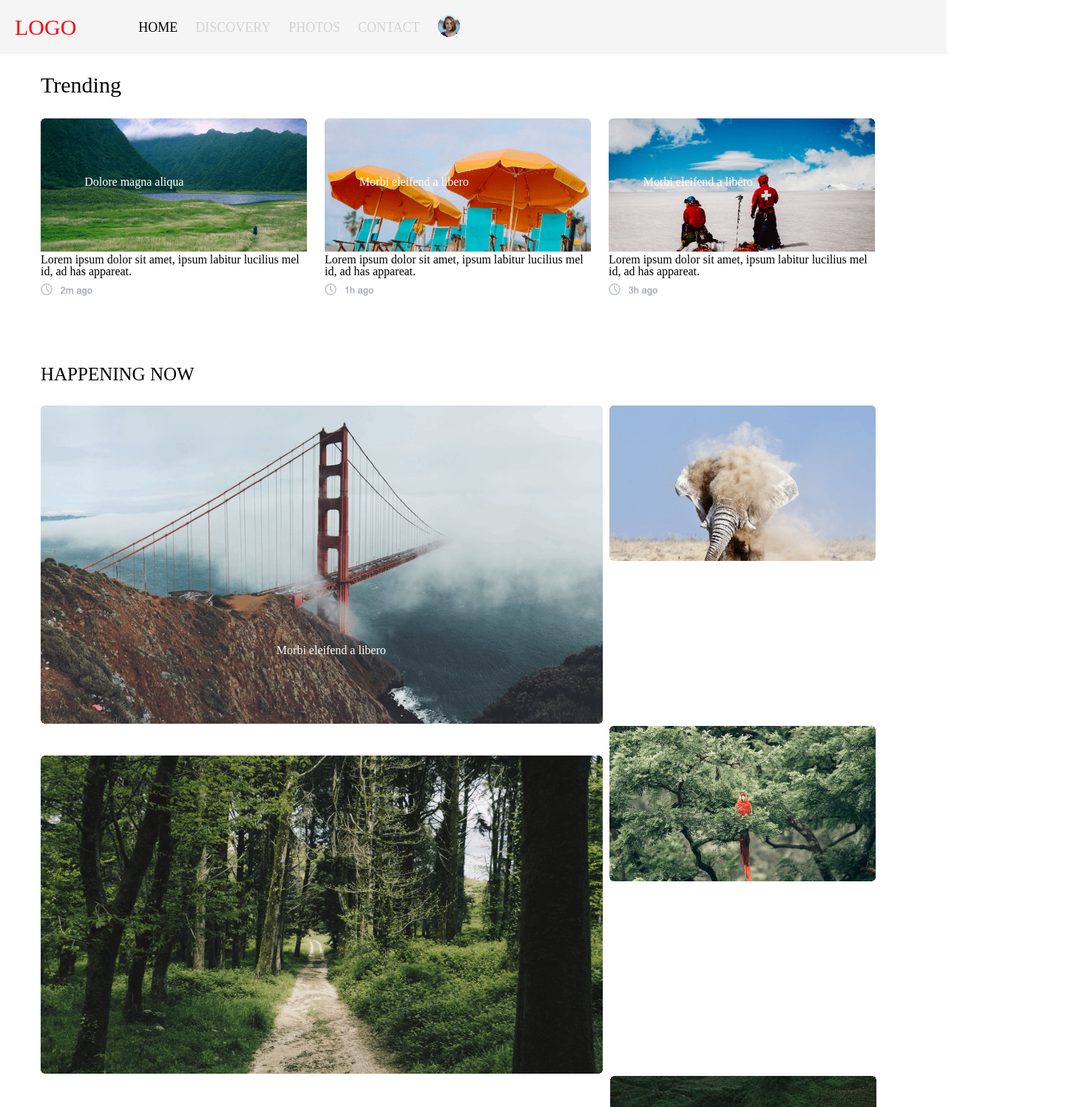
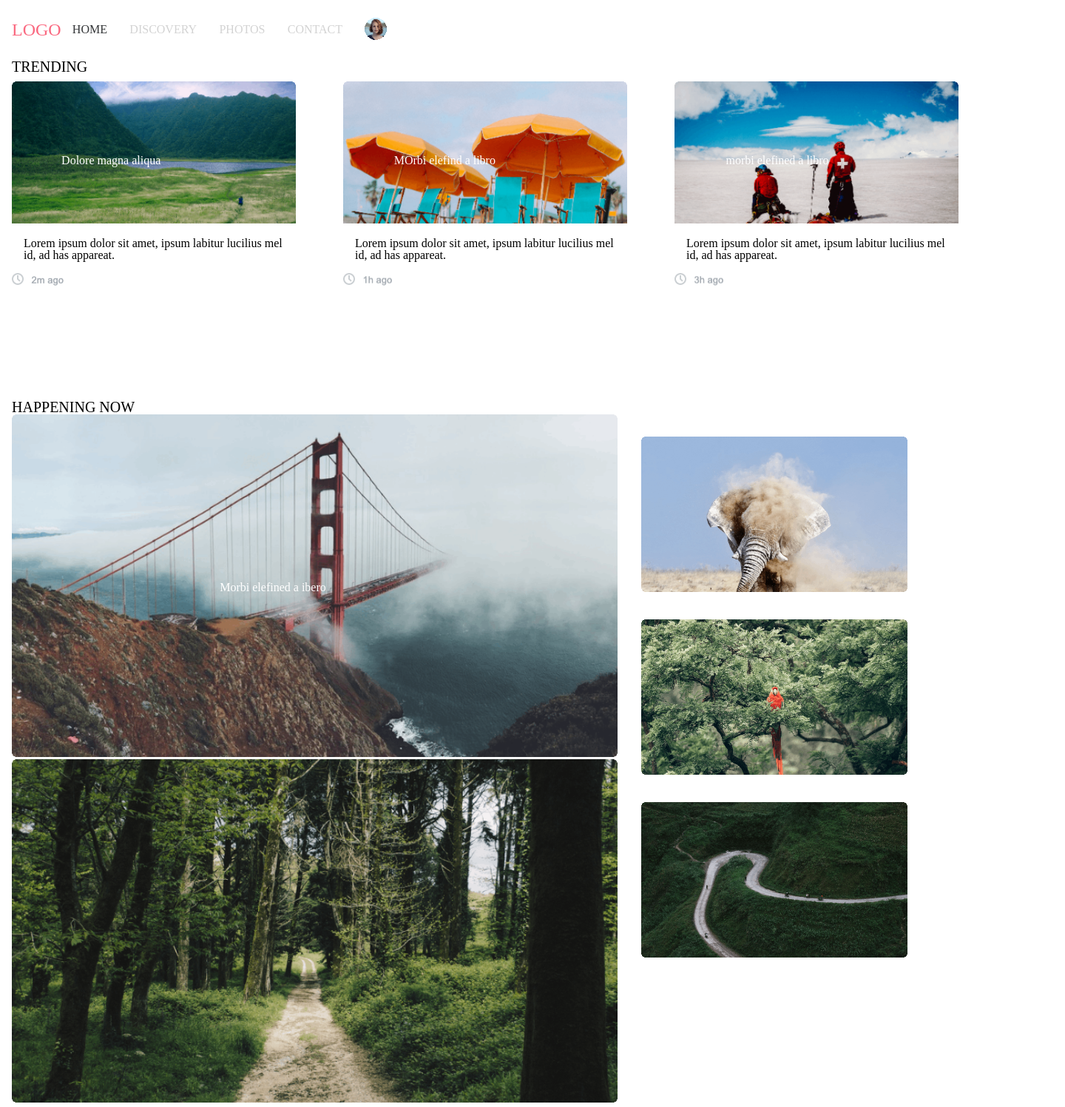
Before and after one commit to lasha023/lecture-5, a plain HTML site: page index.html in a window 1280 px wide. Shown: the top 1496 px of the page at 74% size, 1440 px wide, since content can reach past the window. Drawn offline with Linux system fonts and the light colour scheme.

Commit message:
finished
done

```diff
--- a/css/styles.css
+++ b/css/styles.css
@@ -1,72 +1,141 @@
-header {padding: 20px;
-	background-color: whitesmoke;
-	position: fixed;
-	top: 0;
-	width: 100%;
-	z-index: 100}
-	.logo{font-size: 30px;
-		color: red;
-		display: inline-block;
-		vertical-align: middle;
-		margin-right: 80px;
-		margin-left: 0px;}
-nav{vertical-align: middle;
-display: inline-block;}
+.header{
+	height: 10vh;
+	background-color: white;
+	width: 100vw;
+	position: sticky;
+	z-index: 100;
+}
 
-li{display: inline-block;
-vertical-align: middle;
-margin-right: 20px;}
-li a {font-size: 18px;
-color: lightgrey;}
+.nav{
+	height: 100%;
+	display: flex;
+    flex-direction: row;
+    align-items: center;
+}
 
-.home{color: black;}
-.container {width: 1170px;
- margin: 0 auto;}
-h1{font-size: 30px;
-color: black;
-margin-top: 100px;
-margin-bottom: 30px;}
-.wrapper{ margin-right: 20px;
-	display: inline-block;
-	position: relative;
+.logo > a{
+	color: #FA6980;
+	font-size: 1.5rem;
+	margin-left: 1rem;
 }
-.div1{display: inline-block;}
-h2{position: absolute; top: 50%;
-	left: 50%;
-	transform: translate(-90%,-90%);
-color: white;}
-p{vertical-align: middle; position:
- absolute;}
- article {position: absolute;
- 	margin-top: 40px;}
-h3 {margin-top: 150px;
-font-size: 25px;margin-bottom:
-30px;}
-.hh{position: absolute;
-top: 40%;
-left: 40%;
-transform: translate(-90%,-10%);}
 
-.img11{margin-top: 40px;}
-.ggg{vertical-align: top;
-margin-left: 5px;}
-.gg{margin-left: 770px;}
-footer{width: 1440px;
-height: 200px;
-background-color: #A6ADB4;
-margin-top: 37px;}
-footer p {margin-top: 50px;
-margin-left: 20px;
-color: white;
-display: inline-block;
-vertical-align: top;}
-footer ul{vertical-align: top;
-margin-top: 30px;
-margin-right: 20px;
-margin-bottom: 0px;
-margin-left: 100px;
-color: #CBD0D3}
-.last{color: #CBD0D3;
-margin-left: 40px;}
-footer img{display: inline-block;
-margin-left: 400px;}
+.menu > ul{
+	display: flex;
+	flex-direction: row;
+	align-items: center;
+    width: 150%;
+    justify-content: space-around;
+
+}
+.menu > ul >li > a{
+	color:lightgrey;
+ }
+
+.menu > ul > li:first-of-type > a{
+	color: #343638;
+}
+
+.container {
+	width: 100vw;
+	height: auto;
+	margin-left: 1rem;
+}
+
+.s2 > h1{
+	font-size: 20px;
+
+}
+
+.content{
+	margin-top: 10px;
+    position: relative;
+    display: flex;
+    flex-direction: row;
+    height: 32vh;
+    margin-bottom: 9rem;
+    width: 100vw;
+   justify-content: space-between;
+}
+
+.card {
+	width: 30vw;
+}
+
+.card-img > img {
+	width: 30vw;
+}
+
+.card-img > div > p{
+	position: absolute;
+	transform: translate(50%,-600%);
+	color: white;
+}
+
+.card-txt > p {
+	padding: 1rem;
+}
+.btmcn > div > h1{
+	font-size: 20px;
+	margin-top: 30px;
+}
+
+.btmcn{
+	margin-left: 1rem;
+    width: 65vw;
+    height: 85vh;
+    display: flex;
+    flex-direction: row;
+}
+
+.div2 > p{
+	position: absolute;
+	color: white;
+	transform: translate(196%,-1500%);
+
+}
+
+.surati{
+	width: 65vw;
+    height: 98vh;
+    display: flex;
+    flex-direction: column;
+    justify-content: space-around;
+}
+
+
+.div2 > img {
+	width: 64vw;
+}
+
+
+.div3{
+	margin-left: 2rem;
+    display: flex;
+    flex-direction: column;
+    justify-content: ;
+    justify-content: space-between;
+    height: 88vh;
+    margin-top: 5rem;
+}
+
+footer{
+	background-color:grey;
+	margin-top: 20rem;
+	height: 180px;
+	position: absolute;
+	width: 100vw;
+	display: flex;
+	flex-direction: row;
+	justify-content: space-around;
+}
+.ss22{
+	margin-top: 40px;
+	margin-left: 20px;
+	color: white;
+}
+
+footer > div {
+	display: flex;
+	flex-direction: column;
+	justify-content: space-around;
+}
--- a/index.html
+++ b/index.html
@@ -7,13 +7,15 @@
 	<link rel="stylesheet" type="text/css" href="css/styles.css">
 </head>
 	<body>
-		<header>
-			<a href="#" class="logo">LOGO</a>
-			<nav>
+		<header class="header">
+			<nav class="nav">
+				<div class="logo">
+					<a href="#">LOGO</a>
+				</div>
+				<div class="menu">
 					<ul>
 						<li>
-						<a href="#" class="home">
-						 HOME</a>
+							<a href="#">HOME</a>
 						</li>
 						<li>
 							<a href="#">DISCOVERY</a>
@@ -28,94 +30,128 @@
 							<a href="#">
 								<img src="images/chris.png">
 							</a>
-
 						</li>
 					</ul>
+				</div>
+
 			</nav>
-
 		</header>
 		<section class="container">
-			<h1>Trending</h1>
-		</section>
-		<section class="container">
-				<div class="wrapper">
-					<div class="wrapper">
+			<div class="s2">
+				<h1>TRENDING</h1>
+			</div>
+			<div class="content">
+				<div class="card">
+					<div class="card-img">
 						<img src="images/1.png">
-					<h2>Dolore magna aliqua</h2>
-					<p>Lorem ipsum dolor sit amet, ipsum labitur lucilius mel id, ad has appareat.
+						<div>
+							<p>Dolore magna aliqua
 							</p>
-					<article>
-						<img src="images/2m.png">
-					</article>
-
 						</div>
-					<div class="wrapper"> <img src="images/2.png">
-						<h2>Morbi eleifend a libero
-						</h2>
-						<p>Lorem ipsum dolor sit amet, ipsum labitur lucilius mel id, ad has appareat.
-						</p>
-						<article>
-							<img src="images/2tm.png">
-						</article>
-					</div>
-					<div class="wrapper"><img src="images/3.png">
-						<h2>Morbi eleifend a libero
-						</h2>
-						<p>Lorem ipsum dolor sit amet, ipsum labitur lucilius mel id, ad has appareat.
-						</p>
-						<article>
-							<img src="images/3h.png">
-						</article>
-
 					</div>
 
+					<div class="card-txt">
+						<p>Lorem ipsum dolor sit amet,  ipsum labitur lucilius mel id, ad has appareat.
+						</p>
+						<div>
+							<img src="images/2m.png">
+						</div>
+					</div>
+				</div>
+				<div class="card">
+					<div class="card-img">
+						<img src="images/2.png">
+						<div>
+							<p>MOrbi elefind a libro
+							</p>
+						</div>
 					</div>
 
-		</section>
-		<section class="container">
-			<div class="wrapper">
-				<div class="wrapper">
-				<h3>
-					HAPPENING NOW
-				</h3>
-				<img src="images/5.png">
-				<img class="ggg" src="images/7.png">
-				<h2 class="hh">Morbi eleifend a libero
-				</h2>
-				<img class="img11" src="images/6.png">
-				<img class="ggg" src="
-				images/8.png">
-				<img class="gg" src="images/9.png">
+					<div class="card-txt">
+						<p>
+							Lorem ipsum dolor sit amet, ipsum labitur lucilius mel id, ad has appareat.
+
+						</p>
+						<div>
+							<img src="images/2tm.png">
+						</div>
+					</div>
+				</div>
+				<div class="card">
+					<div class="card-img">
+						<img src="images/3.png">
+						<div>
+							<p>
+								morbi elefined a libro
+							</p>
+						</div>
 					</div>
 
+					<div class="card-txt">
+						<p>
+							Lorem ipsum dolor sit amet,  ipsum labitur lucilius mel id, ad has appareat.
+						</p>
+						<div>
+							<img src="images/3h.png">
+						</div>
+					</div>
+				</div>
+			</div>
+		</section>
+		<section>
+			<div class="btmcn">
+				<div class="surati">
+					<h1>HAPPENING NOW</h1>
+					<div class="div2">
+						<img src="images/5.png">
+						<p>Morbi elefined a ibero</p>
+					</div>
+					<div class="div2">
+						<img src="images/6.png">
+					</div>
+				</div>
+				<div class="div3">
+					<img src="images/7.png">
+					<img src="images/8.png">
+					<img src="images/9.png">
+				</div>
 			</div>
 		</section>
 		<footer>
+			<div class="ss22">
 			<p>LOGO</p>
-			<nav>
-				<ul>HOME</ul>
-				<ul>DISCOVERY</ul>
-				<ul>PHOTOS</ul>
-				<ul>CONTACT</ul>
-			</nav>
-			<nav>
-				<ul>ABOUT</ul>
-				<ul>HELP</ul>
-				<ul>TERMS</ul>
-				<ul>GUIDLINES</ul>
-			</nav>
-			<nav class="last">
-				<ul>TESTIMONIALS</ul>
-				<ul>ADVERTISE</ul>
-				<ul>INTOGRATIONS</ul>
-				<ul>CAREERS</ul>
-			</nav>
-			<p class="last">Stay in touch with us for the freshest products!
+			</div>
+			<div>
+				<div>HOME</div>
+				<div>DISCOVERY</div>
+				<div>PHOTOS</div>
+				<div>CONTACT</div>
+			</div>
+			<div>
+				<div>ABOUT</div>
+				<div>HELP</div>
+				<div>TERMS</div>
+				<div>GUIDLINES</div>
+			</div>
+			<div>
+				<div>TESTIMONIALS</div>
+				<div>ADVERTISE</div>
+				<div>INTEGRATIONS</div>
+				<div>CAREERS</div>
+			</div>
+			<div>
+				<p>Stay in touch with us for the freshest products!
 				</p>
+			</div>
+			<div>
 				<img src="images/all..png">
+			</div>
+			</div>
 
 		</footer>
 
 
+
+
 	</body>
 </html>
```
Lines whose indentation alone changed are shown as unchanged.
